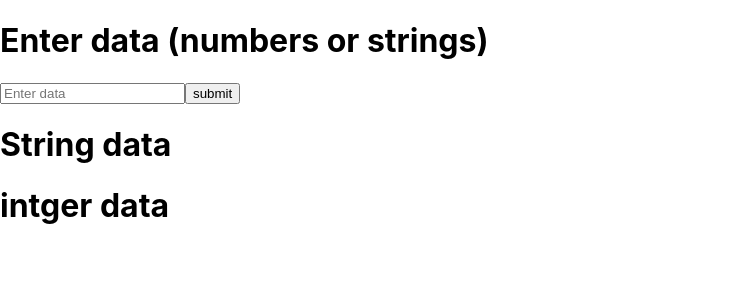
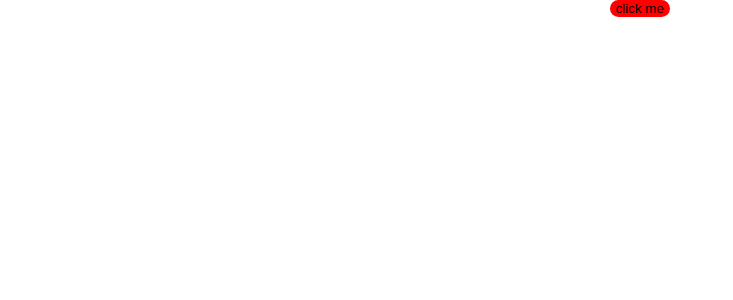
Before and after one commit to aniket2727/React-Interview, a React (Create React App) app in the folder app/: page / in a window 1280 px wide. Shown: the top 300 px of the page, without its empty margins (0-733 px from the left). Built offline with nearby package versions, Linux system fonts and the light colour scheme.

Commit message:
button change colors is added

```diff
--- a/app/src/App.js
+++ b/app/src/App.js
@@ -56,10 +56,12 @@ import AsysnUsestate from "./componets/AsysnUsestate";
 import UseCustomehooks from "./componets/UseCustomehooks";
 import Promises from "./componets/Promises";
 import Problem25 from "./componets/Problem25";
+import ChangeButtoncoclors from "./ChangeButtoncoclors";
+import Changebuutonscolors2 from "./Changebuutonscolors2";
 function App() {
   return (
    <div className="">
-     <Problem25/>
+     <Changebuutonscolors2/>
    </div>
   );
 }
--- /dev/null
+++ b/app/src/ChangeButtoncoclors.js
@@ -0,0 +1,35 @@
+
+
+
+import React, { useState } from 'react'
+
+const ChangeButtoncoclors = () => {
+    const [state, setstate] = useState(true)
+    const [colors, setcolrs] = useState('black')
+
+    const handlecolors = () => {
+        setstate(!state)
+
+        if (state) {
+            setcolrs('black')
+
+        }
+
+        else {
+            setcolrs('red')
+        }
+
+    }
+    return (
+        <div>
+            <div style={{backgroundColor:colors,height:'200px', width:'200px'}}>
+                 <h1>this is box</h1>
+            </div>
+
+            <button onClick={handlecolors}>change colors</button>
+
+        </div>
+    )
+}
+
+export default ChangeButtoncoclors
--- /dev/null
+++ b/app/src/Changebuutonscolors2.js
@@ -0,0 +1,25 @@
+
+
+
+import React, { useState } from 'react'
+
+const Changebuutonscolors2 = () => {
+
+
+    const [state, setState] = useState(true)
+
+
+    const handlechange = () => {
+        setState(!state)
+    }
+    return (
+        <div style={{ display: 'flex', justifyContent: 'center', alignItems: 'center' }}>
+
+            <button style={ state?{ border: 'black', borderRadius: '10px', backgroundColor: 'red' }:
+            {border: 'green', borderRadius: '10px', backgroundColor: 'pink'}}onClick={handlechange}>click me</button>
+
+        </div >
+    )
+}
+
+export default Changebuutonscolors2
```
